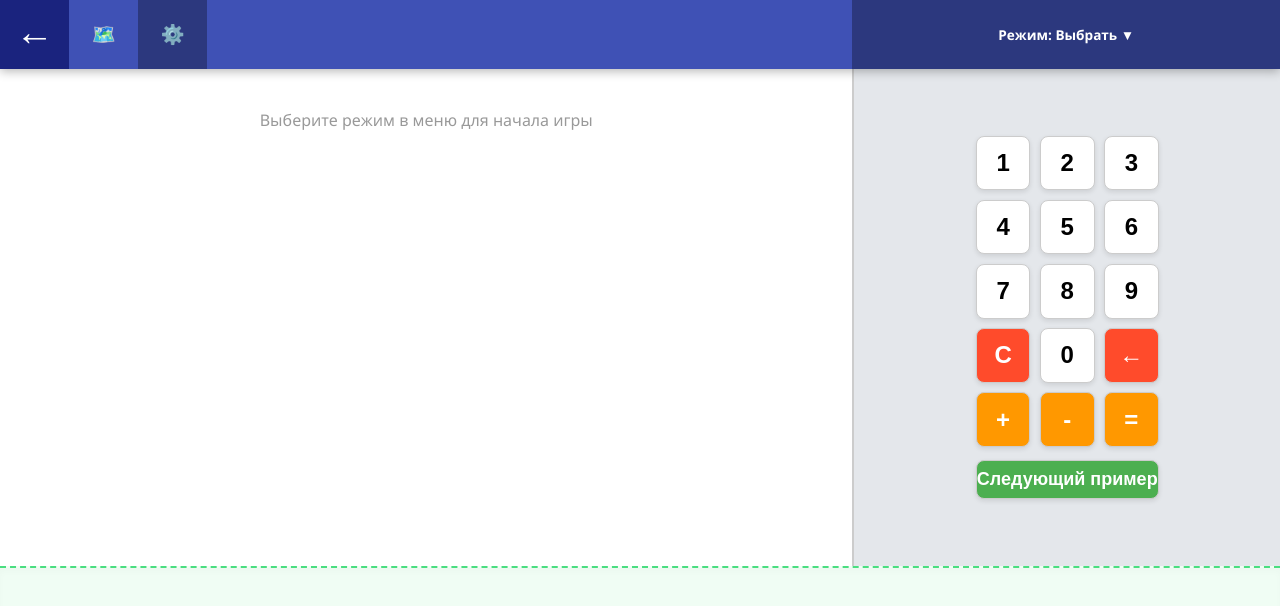
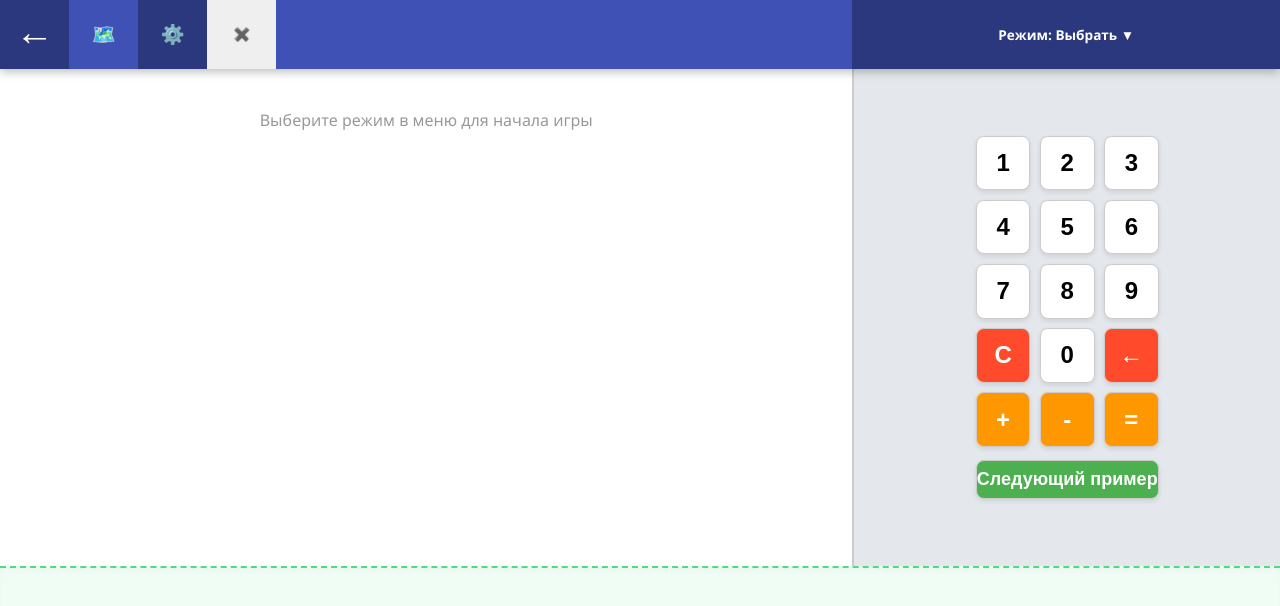
Before and after one commit to kbitbi4-maker/my_proj, a plain HTML site: page arifmet/index_arifmet.html in a window 1280 px wide. Drawn offline with Linux system fonts and the light colour scheme.

Commit message:
Update index_arifmet.html

```diff
--- a/arifmet/index_arifmet.html
+++ b/arifmet/index_arifmet.html
@@ -17,6 +17,8 @@
         <div class="header-icons">
             <button id="project-map-btn" class="icon-btn" title="Карта проекта 🗺️">🗺️</button>
             <button id="settings-btn" class="icon-btn" title="Настройки">⚙️</button>
+            <button id="multiplication-btn" class="icon-btn" title="Таблица умножения">✖️</button>
+
         </div>
 
         <div class="header-menu-btn" id="menu-toggle-btn">Режим: Выбрать ▼</div>
```
